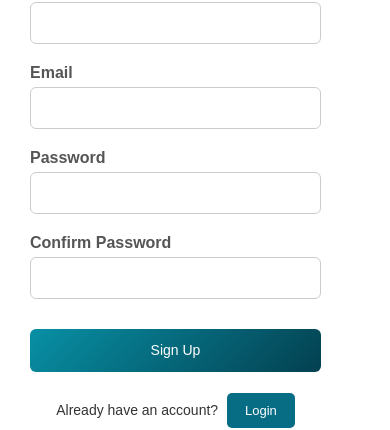
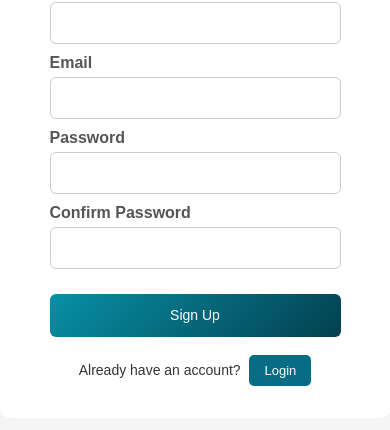
Before and after one commit to Piyushjh1212/GrowAllCoaching--MernStack-2026-New-, a React (Vite) app in the folder Frontend/: page /UserSignup in a window 390 px wide. Shown: the part 432-862 px from the top of the page. Built offline with nearby package versions, Linux system fonts and the light colour scheme.

Commit message:
Login signup style and passwor calculate methods stron weak and medium

```diff
--- a/Frontend/src/Component/UserLoginPage/Login.jsx
+++ b/Frontend/src/Component/UserLoginPage/Login.jsx
@@ -46,7 +46,7 @@ const LoginPage = () => {
                 return;
             }
 
-            // ✅ Token save
+            //  Token save
             localStorage.setItem("token", data.token);
 
             setAttemptsLeft(null);
--- a/Frontend/src/Component/UserLoginPage/Signup.jsx
+++ b/Frontend/src/Component/UserLoginPage/Signup.jsx
@@ -12,117 +12,163 @@
     confirmPassword: "",
   });
 
+  const [passwordStrength, setPasswordStrength] = useState("");
+  const [passwordErrors, setPasswordErrors] = useState([]);
+
   const handleChangeSignup = (e) => {
     const { name, value } = e.target;
     setSignupForm((prev) => ({
       ...prev,
       [name]: value,
     }));
+
+    if (name === "password") {
+      setPasswordStrength(getPasswordStrength(value));
+      setPasswordErrors(validatePassword(value));
+    }
+  };
+
+  const validatePassword = (password) => {
+    const errors = [];
+    if (password.length < 8) errors.push("At least 8 characters");
+    if (!/[A-Z]/.test(password)) errors.push("1 uppercase letter");
+    if (!/[a-z]/.test(password)) errors.push("1 lowercase letter");
+    if (!/\d/.test(password)) errors.push("1 number");
+    if (!/[@$!%*?&]/.test(password)) errors.push("1 special character (!@#$%^&*)");
+    return errors;
+  };
+
+  const isStrongPassword = (password) => validatePassword(password).length === 0;
+
+  const getPasswordStrength = (password) => {
+    if (password.length === 0) return "";
+    if (password.length < 8) return "Too Short";
+
+    let strength = 0;
+    if (/[A-Z]/.test(password)) strength++;
+    if (/[a-z]/.test(password)) strength++;
+    if (/\d/.test(password)) strength++;
+    if (/[@$!%*?&]/.test(password)) strength++;
+
+    if (strength <= 2) return "Weak";
+    if (strength === 3) return "Medium";
+    return "Strong";
   };
 
   const handleSignup = async (e) => {
     e.preventDefault();
 
     if (signupForm.password !== signupForm.confirmPassword) {
-        alert("Passwords do not match!");
+      setPasswordErrors(["Passwords do not match"]);
       return;
     }
+
+    if (!isStrongPassword(signupForm.password)) return;
 
     try {
       const response = await fetch(
         "http://localhost:5000/api/v1/UserLoginSignup/Signup",
         {
           method: "POST",
-            headers: {
-              "Content-Type": "application/json",
-            },
+          headers: { "Content-Type": "application/json" },
           body: JSON.stringify(signupForm),
         }
       );
 
       const data = await response.json();
-
-        if (!response.ok) {
-          throw new Error(data.message || "Signup failed");
-        }
+      if (!response.ok) throw new Error(data.message || "Signup failed");
 
       localStorage.setItem("token", data.token);
-
-
-        alert("Signup Successful ✅");
       navigate("/");
-
     } catch (error) {
       alert(error.message);
     }
   };
 
   return (
-      <div className="hac-login-page">
-        <div className="hac-login-image">
+    <div className="sp-pg-page">
+      <div className="sp-pg-image">
         <img
           src="https://images.unsplash.com/photo-1508780709619-79562169bc64?auto=format&fit=crop&w=800&q=80"
           alt="Signup Visual"
         />
       </div>
 
-        <div className="hac-login-container">
-          <form className="hac-login-form" onSubmit={handleSignup}>
-            <h2 className="hac-login-title">Sign Up</h2>
+      <div className="sp-pg-container">
+        <form className="sp-pg-form" onSubmit={handleSignup}>
+          <h2 className="sp-pg-title">Sign Up</h2>
 
-            <label className="hac-login-label">Name</label>
+          <label className="sp-pg-label">Name</label>
           <input
             type="text"
             name="name"
-              className="hac-login-input"
+            className="sp-pg-input"
             value={signupForm.name}
             onChange={handleChangeSignup}
             required
           />
 
-            <label className="hac-login-label">Email</label>
+          <label className="sp-pg-label">Email</label>
           <input
             type="email"
             name="email"
-              className="hac-login-input"
+            className="sp-pg-input"
             value={signupForm.email}
             onChange={handleChangeSignup}
             required
           />
 
-            <label className="hac-login-label">Password</label>
+          <label className="sp-pg-label">Password</label>
           <input
             type="password"
             name="password"
-              className="hac-login-input"
+            className="sp-pg-input"
             value={signupForm.password}
             onChange={handleChangeSignup}
             required
           />
 
-            <label className="hac-login-label">Confirm Password</label>
+          {signupForm.password && (
+            <>
+              <p
+                className={`sp-pg-password-strength ${
+                  passwordStrength === "Weak"
+                    ? "weak"
+                    : passwordStrength === "Medium"
+                    ? "medium"
+                    : "strong"
+                }`}
+              >
+                Strength: {passwordStrength}
+              </p>
+
+              {passwordErrors.length > 0 && (
+                <ul className="sp-pg-password-errors">
+                  {passwordErrors.map((err, idx) => (
+                    <li key={idx}>{err}</li>
+                  ))}
+                </ul>
+              )}
+            </>
+          )}
+
+          <label className="sp-pg-label">Confirm Password</label>
           <input
             type="password"
             name="confirmPassword"
-              className="hac-login-input"
+            className="sp-pg-input"
             value={signupForm.confirmPassword}
             onChange={handleChangeSignup}
             required
           />
 
-            <button
-              type="submit"
-              className="hac-cta-btn hac-login-btn"
-            >
+          <button type="submit" className="sp-pg-btn" disabled={passwordErrors.length > 0}>
             Sign Up
           </button>
 
-            <p className="hac-signup-text">
+          <p className="sp-pg-text">
             Already have an account?{" "}
-              <Link
-                to="/UserLogin"
-                className="hac-cta-btn hac-signup-btn-small"
-              >
+            <Link to="/UserLogin" className="sp-pg-login-btn-small">
               Login
             </Link>
           </p>
--- a/Frontend/src/Component/UserLoginPage/StyleLoginPage.css
+++ b/Frontend/src/Component/UserLoginPage/StyleLoginPage.css
@@ -1,14 +1,10 @@
-/*    Login Page style      */
-/* ________________________ */
-
-.hac-login-page {
+.sp-pg-page {
   display: flex;
   min-height: 100vh;
   font-family: Arial, sans-serif;
 }
 
-/* Left Image */
-.hac-login-image {
+.sp-pg-image {
   flex: 1;
   display: flex;
   justify-content: center;
@@ -17,175 +13,134 @@
   background: #f0f2f5;
 }
 
-.hac-login-image img {
+.sp-pg-image img {
   width: 100%;
-<<<<<<< HEAD
   height: 100%;
-=======
-  height: 90%;
->>>>>>> 42eae80c144738479691a32c1b7ab090dbef131c
   object-fit: cover;
 }
 
-/* Right Form */
-.hac-login-container {
+.sp-pg-container {
   flex: 1;
   display: flex;
-<<<<<<< HEAD
-=======
   margin: 50px;
->>>>>>> 42eae80c144738479691a32c1b7ab090dbef131c
   justify-content: center;
   align-items: center;
-  background: #ffffff;
+  background: #fff;
+  border-radius: 10px;
 }
 
-.hac-login-form {
+.sp-pg-form {
   width: 90%;
   padding: 40px 30px;
-  border-radius: 10px;
   display: flex;
   flex-direction: column;
+  border-radius: 10px;
 }
 
-.hac-login-title {
+.sp-pg-title {
   text-align: center;
   margin-bottom: 30px;
   color: #333;
 }
 
-/* Remaining attempts / retry message */
-.hac-login-attempts {
-    background-color: #fff4e5; /* light orange background */
-    color: #d9534f;            /* red-ish text for warning */
-    border: 1px solid #f0ad4e; /* orange border */
-    padding: 10px 15px;
-    margin-bottom: 15px;
-    border-radius: 5px;
-    font-size: 14px;
-    font-weight: 500;
-    text-align: center;
-}
-
-/* Optional: fade animation for message */
-.hac-login-attempts.fade {
-    animation: fadeIn 0.5s ease-in-out;
-}
-
-@keyframes fadeIn {
-    0% { opacity: 0; }
-    100% { opacity: 1; }
-}
-
-.hac-login-label {
+.sp-pg-label {
   margin-bottom: 5px;
   font-weight: bold;
   color: #555;
 }
 
-.hac-login-input {
+.sp-pg-input {
   padding: 12px;
-  margin-bottom: 20px;
+  margin-bottom: 10px;
   border: 1px solid #ccc;
   border-radius: 6px;
   font-size: 14px;
 }
 
-.hac-cta-btn {
-  padding: 10px 20px;
+.sp-pg-btn {
+  background: linear-gradient(135deg, #0890a5, #034050);
+  color: #fff;
+  height: 43px;
   border-radius: 6px;
   font-weight: 500;
   font-size: 14px;
+  margin-top: 15px;
+  border: none;
+  cursor: pointer;
+  transition: 0.3s;
+}
+
+.sp-pg-btn:hover {
+  background: linear-gradient(135deg, #066d84, #022f3a);
+}
+
+.sp-pg-btn:disabled {
+  background: #ccc;
+  cursor: not-allowed;
+}
+
+.sp-pg-login-btn-small {
+  background-color: #066d84;
+  color: #fff;
+  padding: 8px 15px;
+  border-radius: 5px;
+  font-size: 13px;
   text-decoration: none;
-  transition: 0.3s;
-  border: none;
+  margin-left: 5px;
   cursor: pointer;
 }
 
-.hac-login-btn {
-  background: linear-gradient(135deg, #0890a5, #034050);
-  color: white;
-  height: 43px;
-  margin-top: 10px;
-}
-
-.hac-login-btn:hover {
-  background: linear-gradient(135deg, #066d84, #022f3a);
-}
-
-.hac-signup-btn-small {
-  background-color: #066d84;
-  color: white;
-  padding: 10px 18px;
-  border-radius: 5px;
-  font-size: 13px;
-  margin-left: 5px;
-}
-
-.hac-signup-btn-small:hover {
+.sp-pg-login-btn-small:hover {
   background-color: #0890a5;
 }
 
-.hac-signup-text {
+.sp-pg-text {
   text-align: center;
-  margin-top: 30px;
+  margin-top: 25px;
   font-size: 14px;
 }
 
-/* Responsive */
+/* Password strength indicator */
+.sp-pg-password-strength {
+  font-weight: bold;
+  margin: 5px 0;
+}
+
+.sp-pg-password-strength.weak {
+  color: red;
+}
+
+.sp-pg-password-strength.medium {
+  color: orange;
+}
+
+.sp-pg-password-strength.strong {
+  color: green;
+}
+
+/* Password errors list */
+.sp-pg-password-errors {
+  color: red;
+  margin: 0 0 10px 10px;
+  font-size: 13px;
+  list-style-type: disc;
+}
+
 @media (max-width: 900px) {
-  .hac-login-page {
+  .sp-pg-page {
     flex-direction: column;
   }
 
-  .hac-login-image {
+  .sp-pg-image {
     height: 200px;
   }
 
-  .hac-login-container {
+  .sp-pg-container {
     width: 100%;
+    margin: 20px 0;
   }
 
-  .hac-login-form {
+  .sp-pg-form {
     width: 90%;
-    margin: 20px 0;
   }
 }
-
-/* ----------------------------
-   ----------------------------
-       Signup Page style
-   ----------------------------
-   ---------------------------- */
-
-
-/* Signup button like header style */
-.hac-signup-btn {
-  background-color: #007bff;
-  color: white;
-  padding: 10px 20px;
-  border-radius: 6px;
-  font-weight: 500;
-  font-size: 14px;
-  border: none;
-  cursor: pointer;
-  margin-top: 10px;
-}
-
-.hac-signup-btn:hover {
-  background-color: #0056b3;
-}
-
-/* Small login button inside text */
-.hac-login-btn-small {
-  background-color: #4caf50;
-  color: white;
-  padding: 5px 12px;
-  border-radius: 5px;
-  font-size: 13px;
-  margin-left: 5px;
-}
-
-.hac-login-btn-small:hover {
-  background-color: #45a049;
-}
```
Lines whose indentation alone changed are shown as unchanged.
